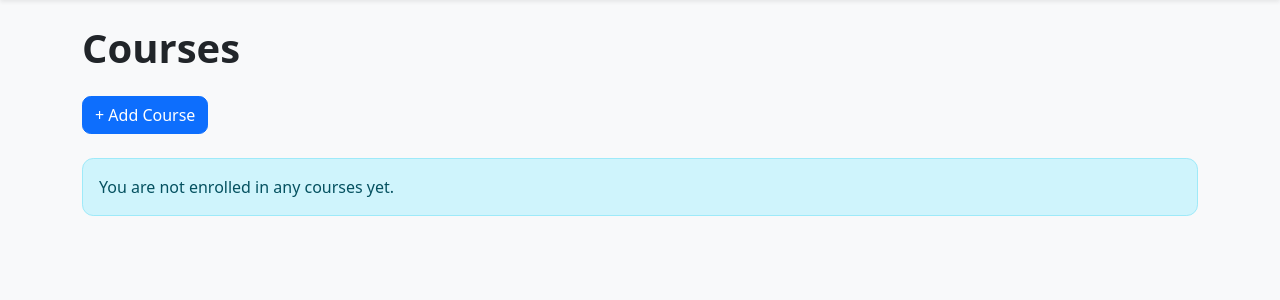
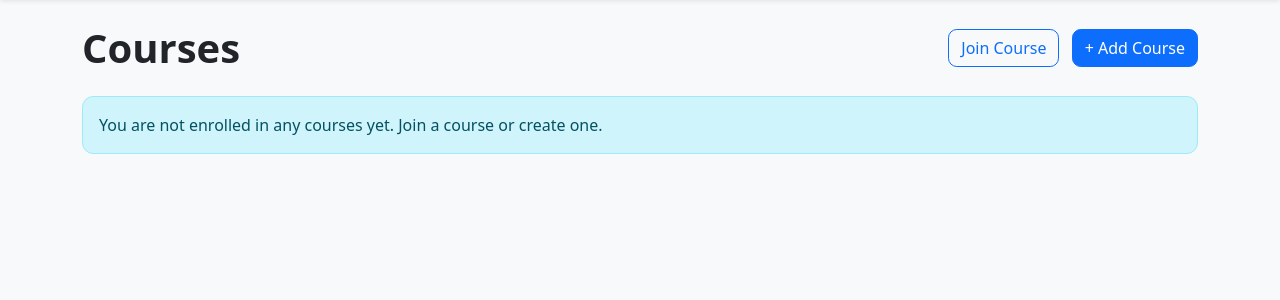
Before and after one commit to christerodegaard/StudentFlow-ELE3921, a Django app: page /courses/ in a window 1280 px wide. Shown: the part 57-357 px from the top of the page. Run offline with Django 5.2, Linux system fonts and the light colour scheme; the visitor is signed in with stand-in values (Sample User, id 1); data that the repository does not hold is empty.

Commit message:
updated course list view

```diff
--- a/core/templates/course_list.html
+++ b/core/templates/course_list.html
@@ -2,39 +2,74 @@
 
 {% block content %}
 
-<h1 class="mb-4">Courses</h1>
+<div class="d-flex justify-content-between align-items-center mb-4">
+  <h1 class="mb-0">Courses</h1>
+  <div>
+    <a href="{% url 'course_join' %}" class="btn btn-outline-primary me-2">
+      Join Course
+    </a>
+    <a href="{% url 'course_create' %}" class="btn btn-primary">
+      + Add Course
+    </a>
+  </div>
+</div>
 
-{% if user.is_staff %}
-  <a href="{% url 'course_create' %}" class="btn btn-primary mb-4">
-    + Add Course
-  </a>
-{% endif %}
-
-{% if courses %}
-  {% for course in courses %}
+{% if course_data %}
+  {% for item in course_data %}
     <div class="card shadow-sm mb-4">
       <div class="card-body">
 
-        <h5 class="card-title">
-          {{ course.code }} — {{ course.title }}
-        </h5>
+        <div class="d-flex justify-content-between align-items-start">
+          <div>
+            <h5 class="card-title mb-1">
+              {{ item.course.code }} — {{ item.course.title }}
+            </h5>
+            <p class="card-text mb-2">
+              <strong>Semester:</strong> {{ item.course.semester }}
+            </p>
+          </div>
 
-        <p class="card-text">
-          <strong>Semester:</strong> {{ course.semester }}
-        </p>
+          <div>
+            {% if item.role == "instructor" %}
+              <span class="badge bg-dark">Instructor</span>
+            {% elif item.role == "ta" %}
+              <span class="badge bg-secondary">TA</span>
+            {% elif item.role == "student" %}
+              <span class="badge bg-info text-dark">Student</span>
+            {% elif item.role == "admin" %}
+              <span class="badge bg-danger">Admin</span>
+            {% endif %}
+          </div>
+        </div>
 
-        <div class="mt-3">
-          <a href="{% url 'assignment_list' course.id %}" class="btn btn-sm btn-outline-primary">
+        {% if item.role == "instructor" or item.role == "admin" %}
+          <p class="mb-2">
+            <strong>Join code:</strong> <code>{{ item.course.join_code }}</code>
+          </p>
+        {% endif %}
+
+        <div class="mt-3 d-flex flex-wrap gap-2">
+          <a href="{% url 'assignment_list' item.course.id %}" class="btn btn-sm btn-outline-primary">
             View Assignments
           </a>
 
-          {% if user.is_staff %}
-            <a href="{% url 'course_edit' course.id %}" class="btn btn-sm btn-outline-secondary">
+          {% if item.role == "instructor" or item.role == "admin" %}
+            <a href="{% url 'manage_enrollments' item.course.id %}" class="btn btn-sm btn-outline-dark">
+              Manage Enrollments
+            </a>
+
+            <a href="{% url 'course_edit' item.course.id %}" class="btn btn-sm btn-outline-secondary">
               Edit
             </a>
 
-            <a href="{% url 'course_delete' course.id %}" class="btn btn-sm btn-outline-danger">
+            <a href="{% url 'course_delete' item.course.id %}" class="btn btn-sm btn-outline-danger">
               Delete
+            </a>
+          {% endif %}
+
+          {% if item.role == "student" or item.role == "ta" or item.role == "instructor" %}
+            <a href="{% url 'course_leave' item.course.id %}" class="btn btn-sm btn-outline-warning">
+              Leave Course
             </a>
           {% endif %}
         </div>
@@ -44,7 +79,7 @@
   {% endfor %}
 {% else %}
   <div class="alert alert-info">
-    You are not enrolled in any courses yet.
+    You are not enrolled in any courses yet. Join a course or create one.
   </div>
 {% endif %}
 
--- a/core/views.py
+++ b/core/views.py
@@ -72,12 +72,24 @@ def dashboard(request):
 @login_required
 def course_list(request):
     if request.user.is_staff or request.user.is_superuser:
-        courses = Course.objects.all()
+        courses = Course.objects.all().order_by("code", "semester")
+        course_data = [
+            {"course": course, "role": "admin"}
+            for course in courses
+        ]
     else:
-        courses = Course.objects.filter(enrollment__user=request.user).distinct()
+        enrollments = (
+            Enrollment.objects
+            .filter(user=request.user)
+            .select_related("course")
+            .order_by("course__code", "course__semester")
+        )
+        course_data = [
+            {"course": enrollment.course, "role": enrollment.role}
+            for enrollment in enrollments
+        ]
 
-    return render(request, "course_list.html", {"courses": courses})
-
+    return render(request, "course_list.html", {"course_data": course_data})
 
 @login_required
 def course_create(request):
```
